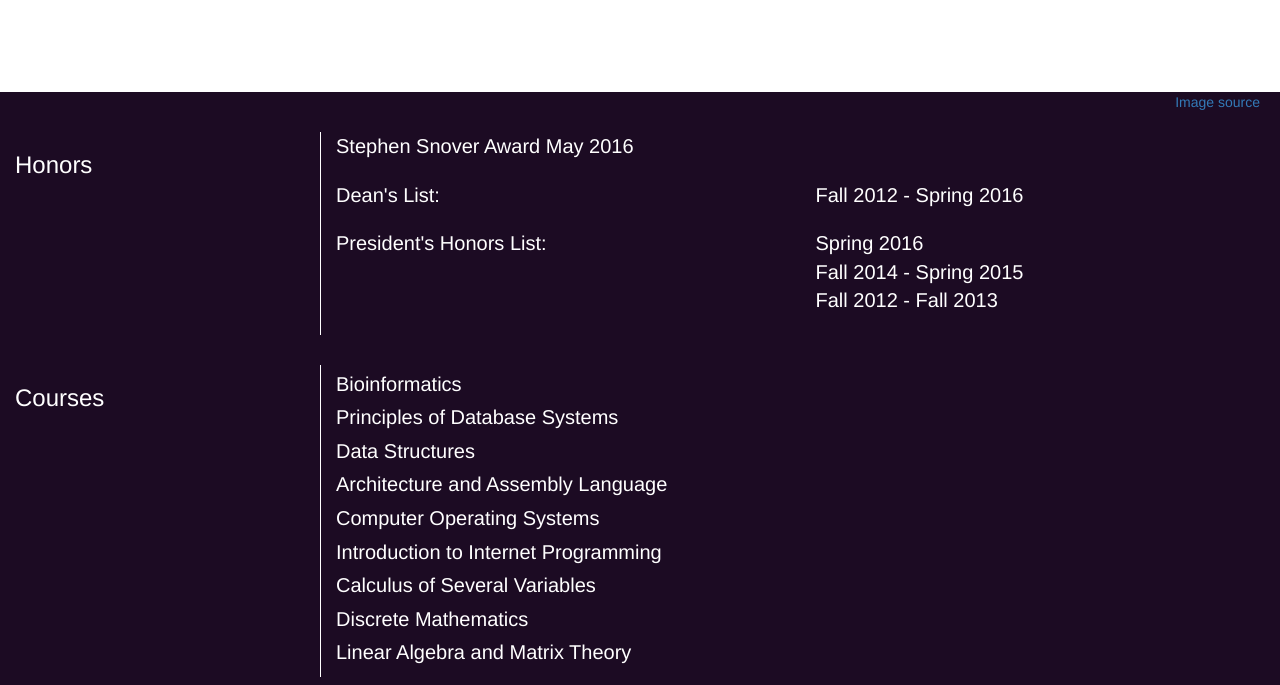
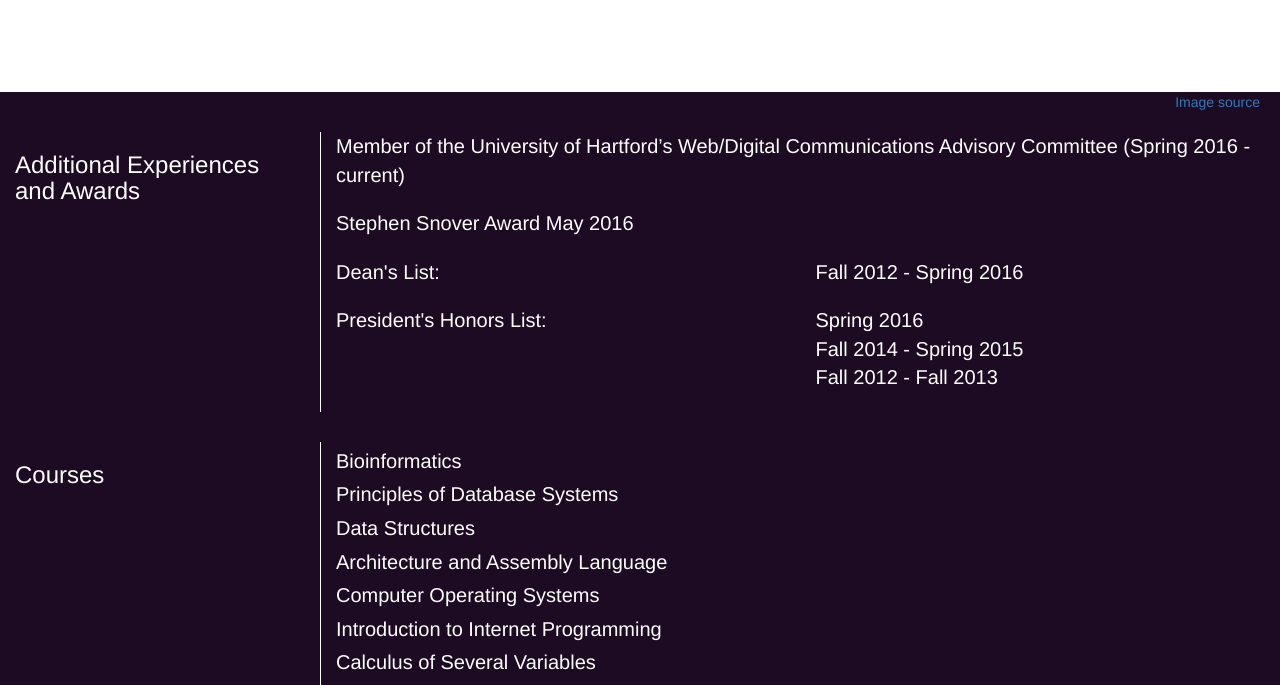
Before and after one commit to Dana94/danaottaviani.github.io, a plain HTML site: page index.html in a window 1280 px wide. Shown: the part 1740-2425 px from the top of the page. Drawn offline with nearby package versions, Linux system fonts and the light colour scheme.

Commit message:
added web committee

```diff
--- a/index.html
+++ b/index.html
@@ -175,9 +175,14 @@
 			<div class="container-fluid">
 					<div class="row" id="honors">
 						<div class="col-sm-3">
-							<h3>Honors</h3>
+							<h3>Additional Experiences and Awards</h3>
 						</div>
 						<div class="col-sm-9">
+							<div class="row award">
+								<div class="col-sm-12">
+									Member of the University of Hartford’s Web/Digital Communications Advisory Committee (Spring 2016 - current)
+								</div>
+							</div>
 							<div class="row award">
 								<div class="col-sm-7">
 									Stephen Snover Award May 2016
```
